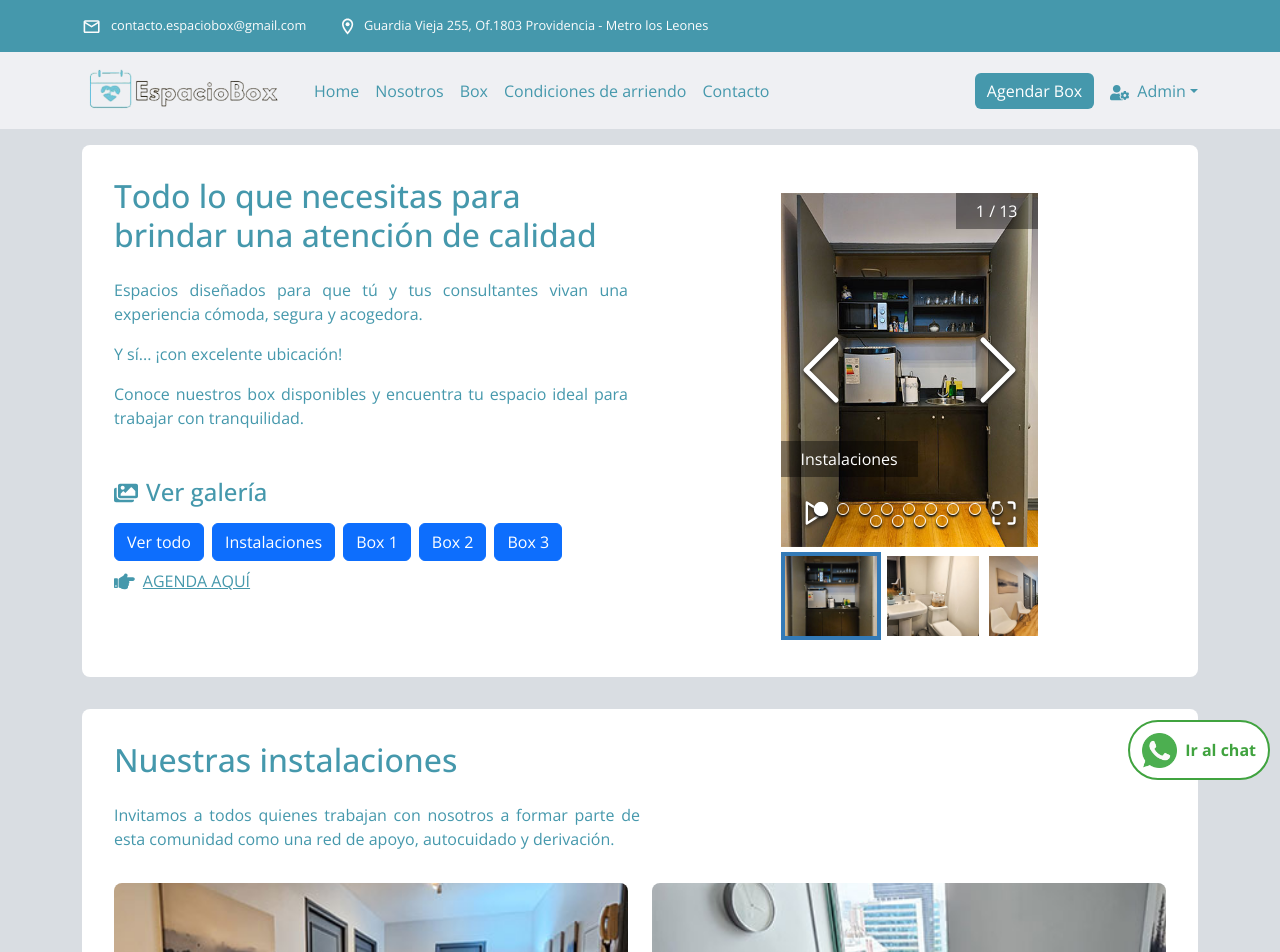
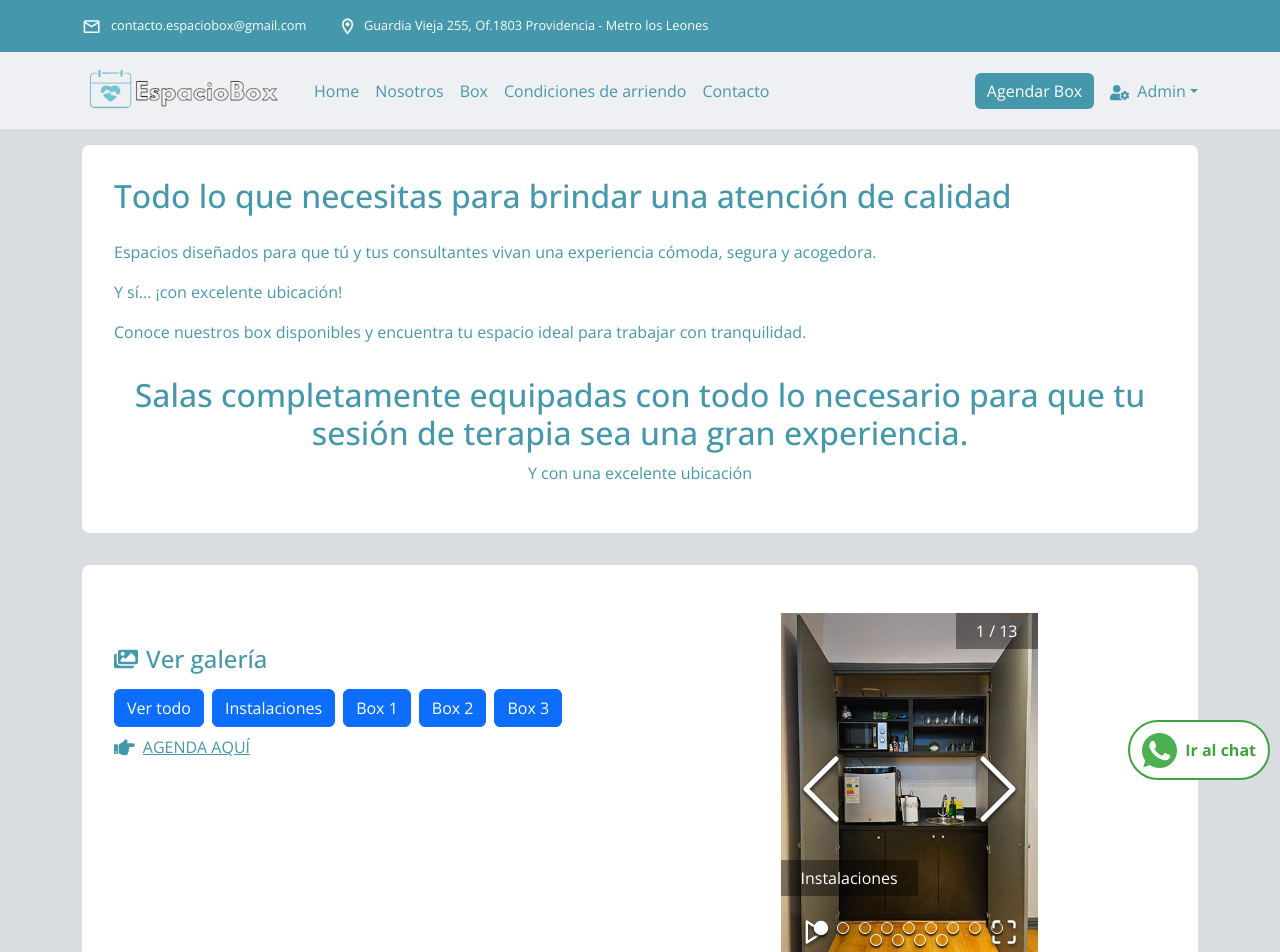
Before and after one commit to ssalinascalibar/espacio-box-noLogin, a React (Vite) app: page /boxes in a window 1280 px wide. Shown: the top 952 px of the page. Built offline with nearby package versions, Linux system fonts and the light colour scheme.

Commit message:
add new icons to use in boxes view

```diff
--- a/src/features/boxes/Boxes.jsx
+++ b/src/features/boxes/Boxes.jsx
@@ -55,21 +55,41 @@ export default function Boxes() {
     <>
       <main>
         <Container>
+          <section>
           <div id="boxes-gallery" className="backgroundSection">
             <Row>
-              <Col xs={12} lg={6}>
+              <Col xs={12} lg={12}>
                 <h2 style={{ textAlign: "left" }} className="section-titles">
                   Todo lo que necesitas para brindar una atención de calidad
                 </h2>
-                <p style={{ textAlign: "justify" }}>
+                <p style={{ textAlign: "left" }}>
                   Espacios diseñados para que tú y tus consultantes vivan una experiencia cómoda, segura y acogedora.
                 </p>
-                <p style={{ textAlign: "justify" }}>
+                <p style={{ textAlign: "left" }}>
                   Y sí... ¡con excelente ubicación!
                 </p>
-                <p style={{ textAlign: "justify" }}>
+                <p style={{ textAlign: "left" }}>
                   Conoce nuestros box disponibles y encuentra tu espacio ideal para trabajar con tranquilidad.
                 </p>
+              </Col>
+            </Row>
+            <Row>
+              <Col>
+              <div id="box-features">
+                <h2>
+                  Salas completamente equipadas con todo lo necesario para que tu sesión de terapia
+                  sea una gran experiencia.
+                </h2>
+                <p>Y con una excelente ubicación</p>
+              </div>
+              </Col>
+            </Row>
+          </div>
+          </section>
+          <section>
+          <div className="backgroundSection">
+            <Row>
+              <Col>
                 <div id="show-title-gallery">
                   <FaImages />
                   <h4>Ver galería</h4>
@@ -79,6 +99,7 @@ export default function Boxes() {
                 </div>
                 <ReserveLink color="#4598ac" hoverColor="#37352d" />
               </Col>
+
               <Col xs={12} lg={6} className="d-lg-flex justify-content-lg-center">
               <div className="gallery">
                 <ImageGallery items={filterBoxes.length > 0 ? filterBoxes : boxes} showBullets showIndex />
@@ -86,6 +107,7 @@ export default function Boxes() {
               </Col>
             </Row>
           </div>
+          </section>
           <div id="boxes-video" className="backgroundSection">
             <h2 className="section-titles">Nuestras instalaciones</h2>
             <p>
--- a/src/features/boxes/boxes.css
+++ b/src/features/boxes/boxes.css
@@ -57,6 +57,11 @@
 
 @media screen and (min-width: 992px) {
 
+    #box-features{
+        text-align: center;
+        margin: 1rem 0;
+    }
+
     #show-title-gallery {
         margin-top: 3rem;
     }
```
Also changed, not shown: src/assets/icons/icons.js (+11 -2 lines).
